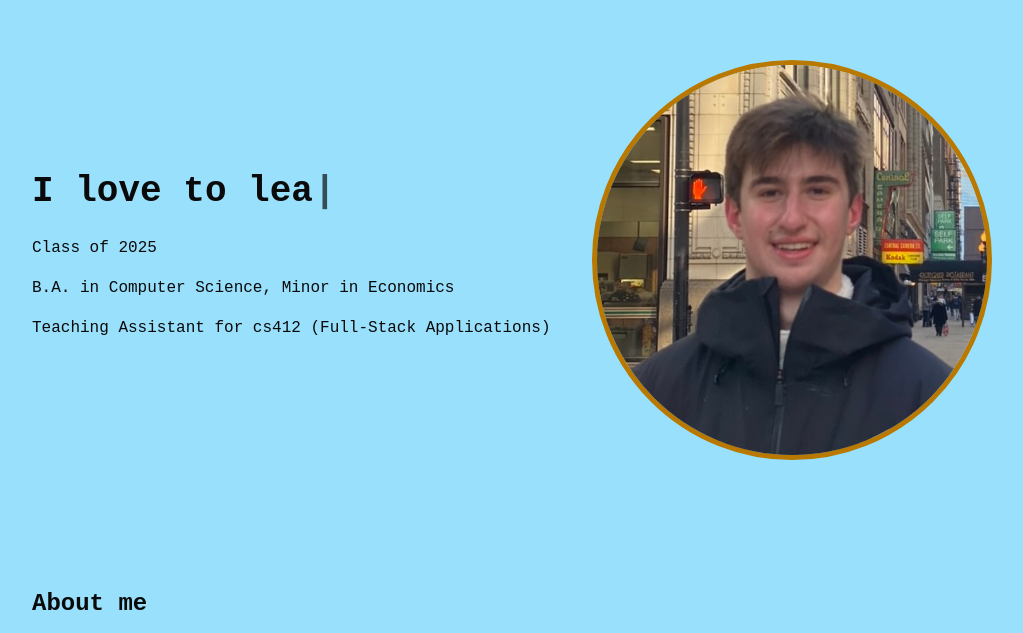
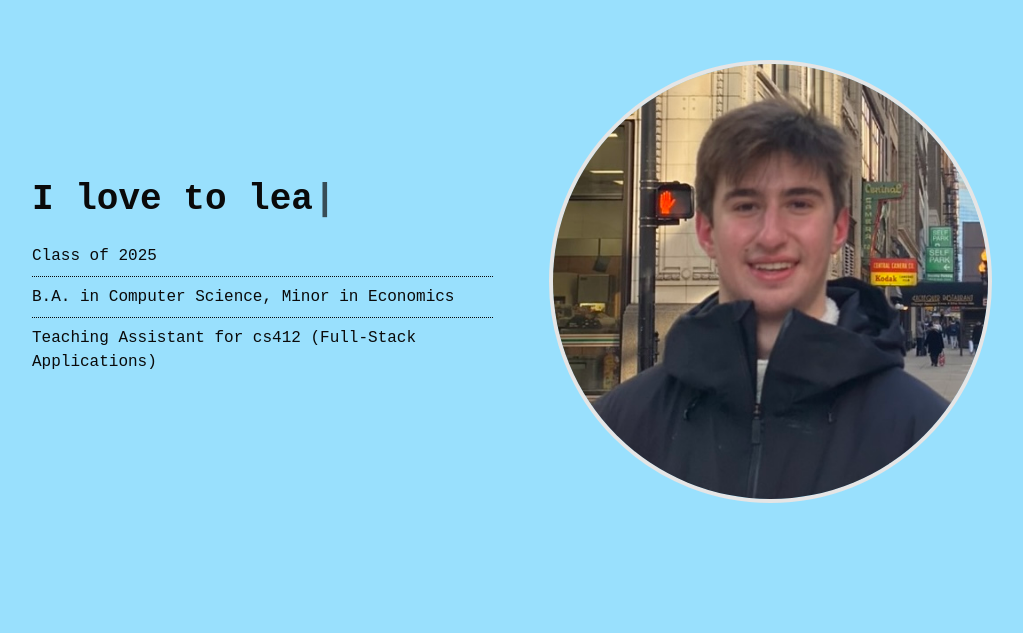
Before and after one commit to wderocco8/portfolio, a React (Vite) app: page / in a window 1280 px wide. Shown: the part 164-797 px from the top of the page, without its empty margins (128-1151 px from the left). Built offline with nearby package versions, Linux system fonts and the light colour scheme.

Commit message:
refactored Profile styles

```diff
--- a/src/components/Profile/Profile.css
+++ b/src/components/Profile/Profile.css
@@ -1,34 +1,4 @@
-.profile-flex {
-  display: flex;
-  align-items: center;
-  justify-content: space-between;
-  gap: 30px;
-}
-
-.profile-flex li {
-  padding: 8px 0;
-  border-bottom: 1px dotted var(--text-color);
-}
-
-.profile-flex li:last-child {
-  border-bottom: none;
-}
-
-@media (max-width: 1024px) {
-  .profile-flex {
-    flex-direction: column-reverse;
-  }
-}
-
 /************************** glowing border effect  ***************************/
-.profile-img {
-  border-radius: 50%;
-  width: 100%;
-  max-width: 400px;
-  border: 5px solid #b97800;
-  height: auto;
-  display: block;
-}
 
 /* source: https://www.youtube.com/watch?v=ezP4kbOvs_E&list=PLZ6KBrFKcaDtqcqHv9NUCpul8a2B3F33F&index=6 */
 .profile {
--- a/src/components/Profile/Profile.tsx
+++ b/src/components/Profile/Profile.tsx
@@ -33,7 +33,7 @@ const profileData: ProfileData = {
  */
 export default function Profile() {
   return (
-    <div className="profile-flex">
+    <div className="flex flex-col-reverse items-center justify-between gap-14 lg:flex-row">
       <div>
         <h1 className="text-4xl font-bold mb-4">
           <Typewriter
@@ -45,7 +45,7 @@ export default function Profile() {
             }}
           />
         </h1>
-        <ul>
+        <ul className="[&>li]:py-2 [&>li]:border-b [&>li]:border-dotted [&>li]:border-foreground [&>li:last-child]:border-none">
           <li>Class of {profileData.graduatingClass}</li>
           <li>{profileData.majorMinor}</li>
           {profileData.currentPosition && (
@@ -53,7 +53,6 @@ export default function Profile() {
           )}
         </ul>
       </div>
-
       <div className="profile tilt">
         <a
           href={profileData.websiteHref}
@@ -61,7 +60,7 @@ export default function Profile() {
           rel="noopener noreferrer"
         >
           <img
-            className="profile-img"
+            className="rounded-full border-4"
             src={profileData.imgSrc}
             alt="Profile picture."
           />
```
